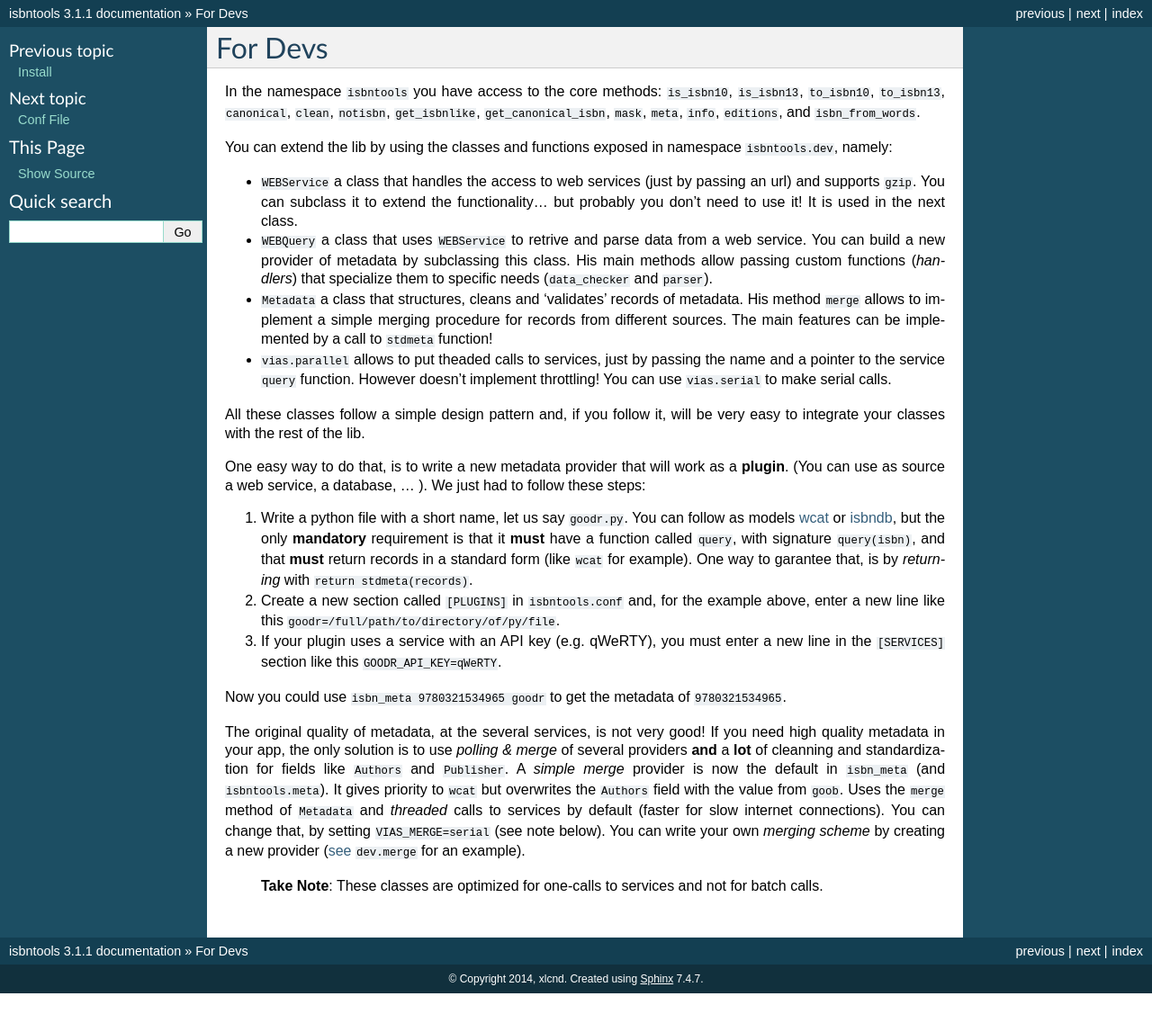
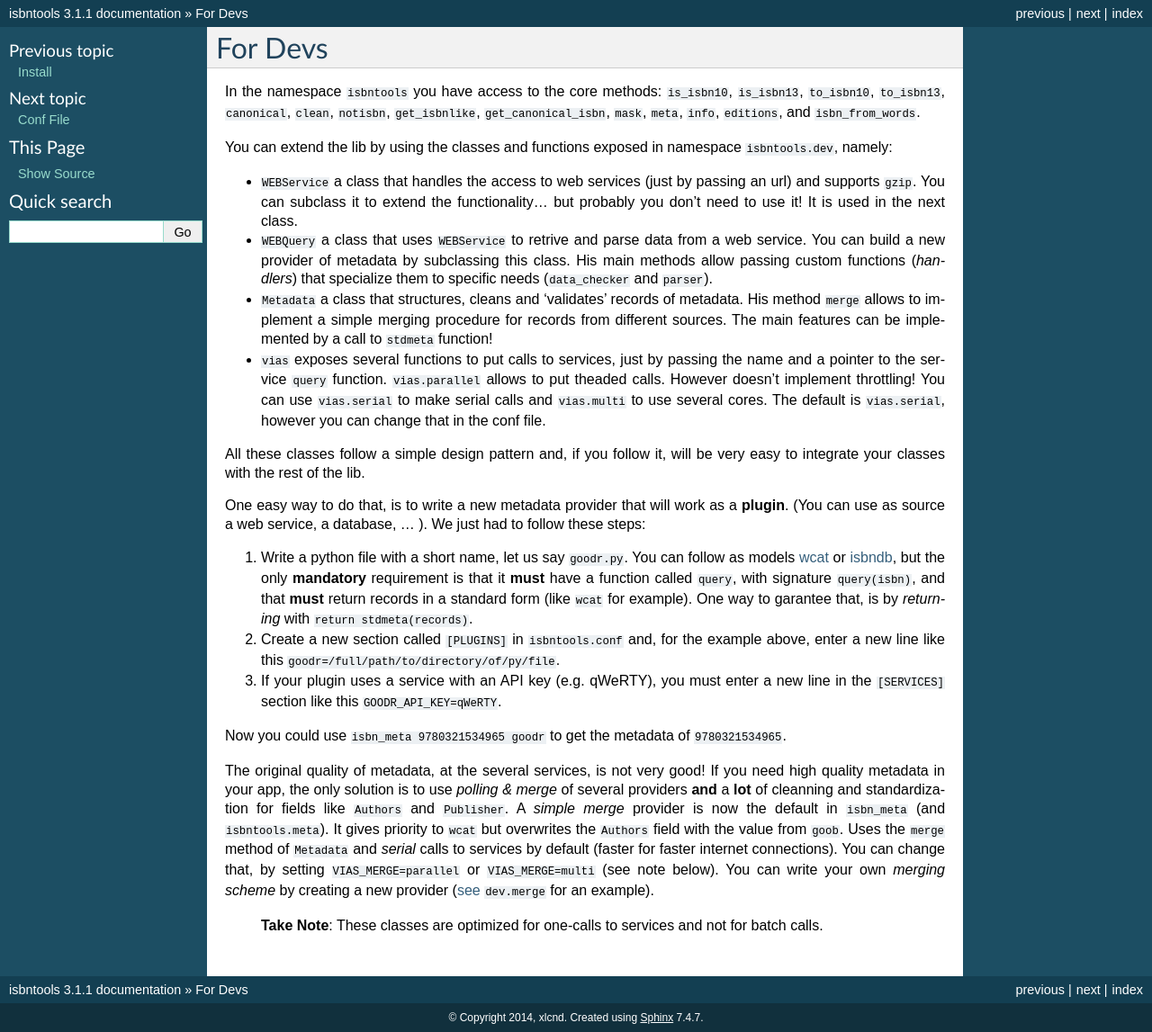
Before and after one commit to xlcnd/isbntools, a Sphinx documentation site: the page built from docs/devs.rst, in a window 1280 px wide. Shown: the whole page at 90% size. Built offline with Sphinx 7.4.7, drawn with Linux system fonts in a browser that asks for light colours; before the commit the page ends 1104 px from its top, so only the background shows below that.

Commit message:
doc multi

```diff
--- a/docs/devs.rst
+++ b/docs/devs.rst
@@ -28,9 +28,12 @@ namespace ``isbntools.dev``, namely:
   procedure for records from different sources. The main features can be
   implemented by a call to ``stdmeta`` function!
 
-* ``vias.parallel`` allows to put theaded calls to services, just by passing the name and
-  a pointer to the service ``query`` function. However doesn't implement
-  throttling! You can use ``vias.serial`` to make serial calls.
+* ``vias`` exposes several functions to put calls to services, just by passing the name and
+  a pointer to the service ``query`` function.
+  ``vias.parallel`` allows to put theaded calls. However doesn't implement
+  throttling! You can use ``vias.serial`` to make serial calls and
+  ``vias.multi`` to use several cores. The default is ``vias.serial``, however
+  you can change that in the conf file.
 
 All these classes follow a simple design pattern and, if you follow it, will be
 very easy to integrate your classes with the rest of the lib.
@@ -59,9 +62,9 @@ If you need high quality metadata in your app, the only solution is to use
 for fields like ``Authors`` and ``Publisher``.
 A *simple merge* provider is now the default in ``isbn_meta`` (and ``isbntools.meta``).
 It gives priority to ``wcat`` but overwrites the ``Authors`` field with the value from ``goob``.
-Uses the ``merge`` method of ``Metadata`` and *threaded* calls to services
-by default (faster for slow internet connections).
-You can change that, by setting ``VIAS_MERGE=serial`` (see note below).
+Uses the ``merge`` method of ``Metadata`` and *serial* calls to services
+by default (faster for faster internet connections).
+You can change that, by setting ``VIAS_MERGE=parallel`` or ``VIAS_MERGE=multi`` (see note below).
 You can write your own *merging scheme* by creating a new provider (see_ ``dev.merge`` for an example).
 
     **Take Note**: These classes are optimized for one-calls to services and not for batch calls.
```
Also changed, not shown: README.md (+10 -7 lines), README.rst (+9 -6 lines).
